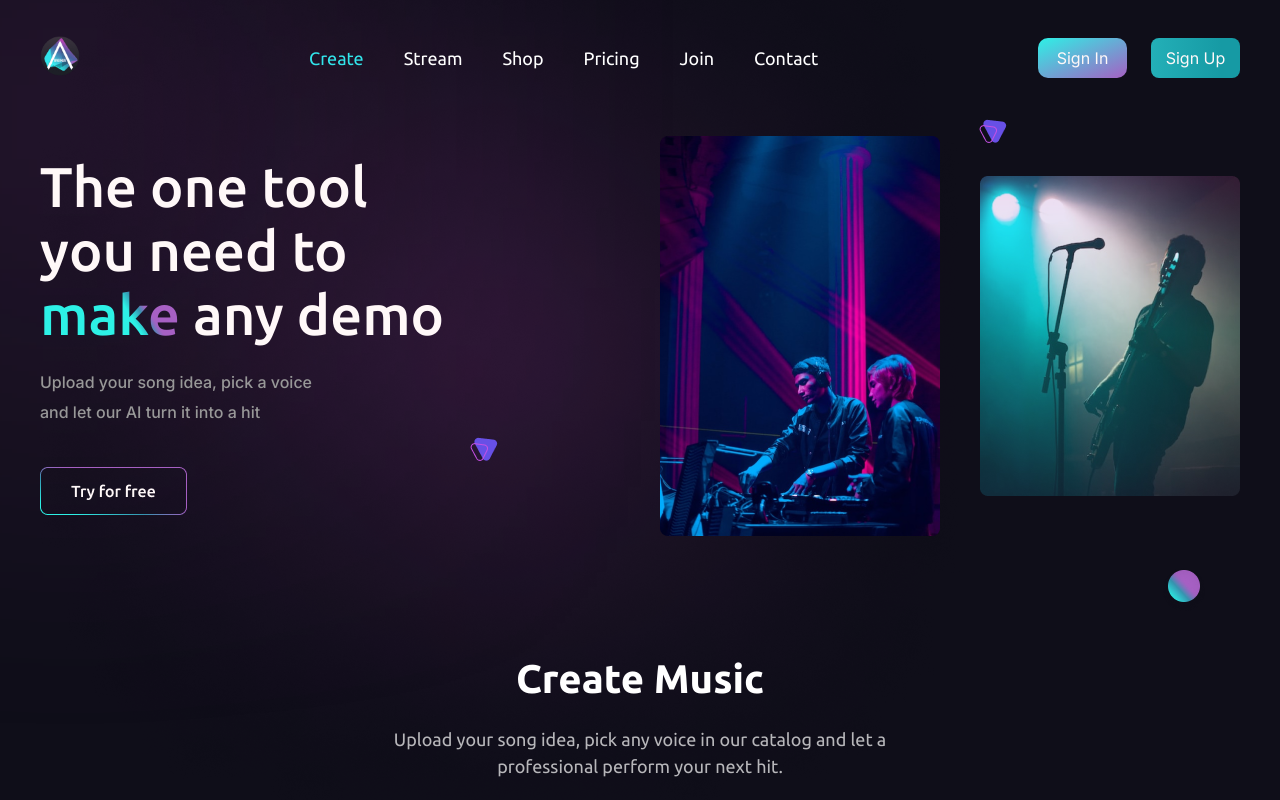
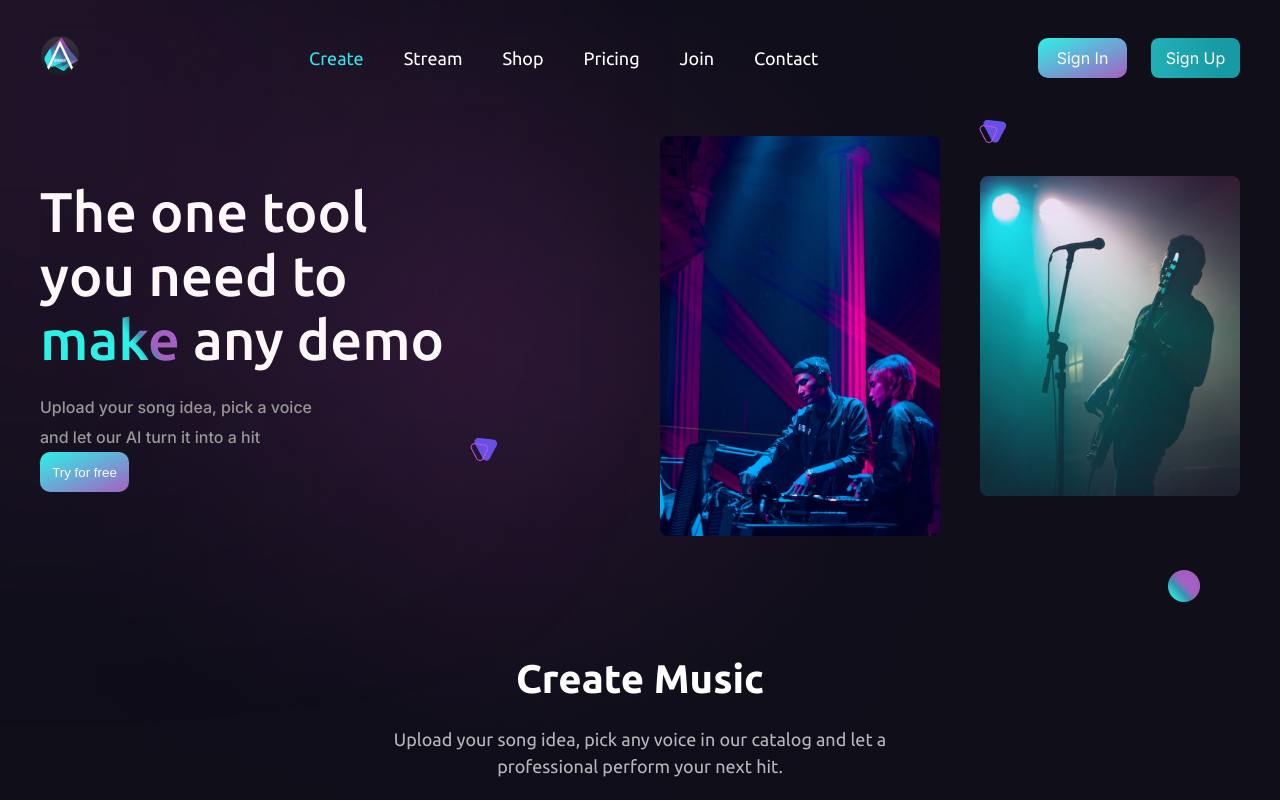
Before and after one commit to md-yasin-miah/nextapp, a Next.js app: page / in a window 1280 px wide. Shown: the top 800 px of the page. Built offline with nearby package versions, Linux system fonts and the light colour scheme.

Commit message:
manage subscription

```diff
--- a/components/shared/header/header.jsx
+++ b/components/shared/header/header.jsx
@@ -84,8 +84,8 @@ const Header = () => {
               </div>
               :
               <div className={header.header_profile}>
-                <Link href="/login" className={header.sign_in}>Sign In</Link>
-                <Link href="/signUp" className={header.sign_up}>Sign Up</Link>
+                <Link href="/login" className='primaryBtn btnTransparent'>Sign In</Link>
+                <Link href="/signUp" className='primaryBtn fillBtn'>Sign Up</Link>
               </div>}
           </div>
           <div className={header.bar} onClick={() => setActiveMobNav(!activeMobNav)}>
--- a/pages/homePage/heroSection/heroSection.jsx
+++ b/pages/homePage/heroSection/heroSection.jsx
@@ -8,9 +8,7 @@ export default function HeroSection() {
         <div className={heroStyle.heroSection__container__text + ' ' + 'pageTitle'}>
           <h1>The one tool you need to <span>make</span> any demo</h1>
           <p>Upload your song idea, pick a voice and let our AI turn it into a hit</p>
-          <span>
-            <Image src="/img/hero/Frame-6.png" alt="arrow" width={147} height={48} />
-          </span>
+          <button className='primaryBtn btnTransparent'>Try for free</button>
         </div>
         <div className={heroStyle.heroSection__container__image}>
           <Image src="/img/hero/hero-one.png" alt="hero-section" width={280} height={400} />
--- a/styles/globals.css
+++ b/styles/globals.css
@@ -148,6 +148,42 @@ button {
   width: 37.5px;
   height: 37.5px;
   background: transparent;
+}
+
+.primaryBtn {
+  display: flex;
+  flex-direction: row;
+  align-items: center;
+  justify-content: center;
+  padding: 0px;
+  gap: 40px;
+  width: 89px;
+  height: 40px;
+  color: #FFF8F8;
+  border-radius: 8px;
+  cursor: pointer;
+}
+
+.fillBtn {
+  background: linear-gradient(90deg, #23AFB7 1.46%, #169AA4 79.47%);
+}
+
+.btnTransparent {
+  --full: linear-gradient(47.36deg, #2DF1E6 12.24%, #3694B0 37.45%, #468DB3 39.38%, #6F79BA 44.93%, #8D6BBF 49.97%, #9F63C2 54.29%, #A660C3 57.37%);
+  border: solid 1px transparent;
+  border-radius: 10px;
+  background: linear-gradient(to right bottom, #2DF1E6, #A660C3) border-box;
+
+  @supports (-webkit-mask-clip: text) {
+    /* -webkit-text-fill-color: transparent; */
+    -webkit-mask: var(--full) text, var(--full) padding-box, var(--full);
+    -webkit-mask-composite: xor;
+    transition: all 0.5s ease-in-out;
+  }
+}
+
+.btnTransparent:hover {
+  -webkit-mask: none;
 }
 
 .pageTitle {
--- a/styles/pages/header.module.css
+++ b/styles/pages/header.module.css
@@ -71,43 +71,6 @@
   line-height: 18px;
 
   color: #FFFFFF;
-}
-
-.sign_up,
-.sign_in {
-  display: flex;
-  flex-direction: row;
-  align-items: center;
-  justify-content: center;
-  padding: 0px;
-  gap: 40px;
-  width: 89px;
-  height: 40px;
-  color: #FFF8F8;
-  border-radius: 8px;
-  cursor: pointer;
-}
-
-.sign_up {
-  background: linear-gradient(90deg, #23AFB7 1.46%, #169AA4 79.47%);
-}
-
-.sign_in {
-  --full: linear-gradient(47.36deg, #2DF1E6 12.24%, #3694B0 37.45%, #468DB3 39.38%, #6F79BA 44.93%, #8D6BBF 49.97%, #9F63C2 54.29%, #A660C3 57.37%);
-  border: solid 1px transparent;
-  border-radius: 10px;
-  background: linear-gradient(to right bottom, #2DF1E6, #A660C3) border-box;
-
-  @supports (-webkit-mask-clip: text) {
-    /* -webkit-text-fill-color: transparent; */
-    -webkit-mask: var(--full) text, var(--full) padding-box, var(--full);
-    -webkit-mask-composite: xor;
-    transition: all 0.5s ease-in-out;
-  }
-}
-
-.sign_in:hover {
-  -webkit-mask: none;
 }
 
 .bar {
```
